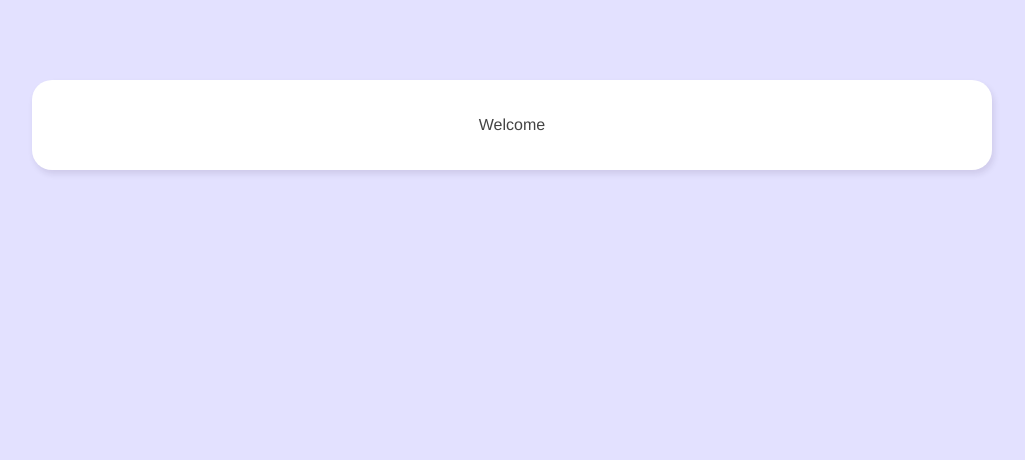
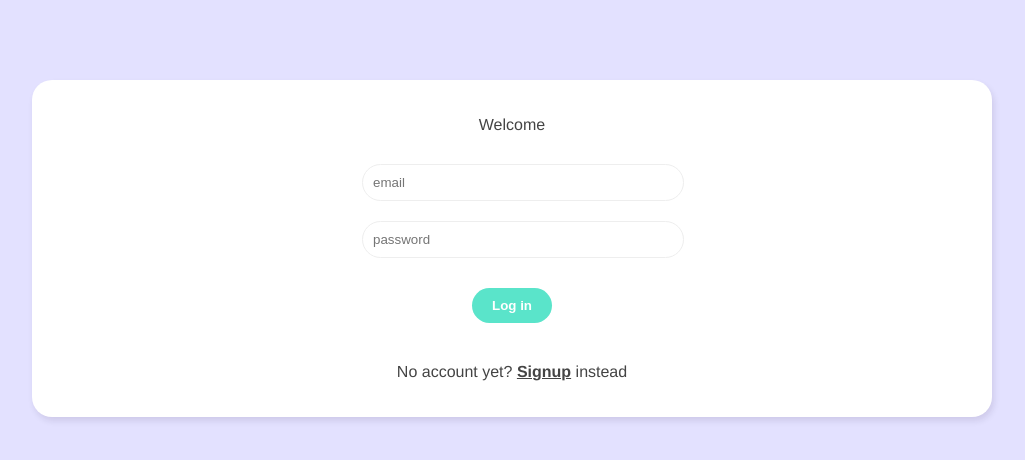
Before and after one commit to Aztim/v-live-chat, a Vue app: page / in a window 1280 px wide. Shown: the top 460 px of the page, without its empty margins (128-1153 px from the left). Built offline with nearby package versions, Linux system fonts and the light colour scheme.

Commit message:
added SignupForm-components and LoginForm

```diff
--- /dev/null
+++ b/src/components/LoginForm.vue
@@ -0,0 +1,28 @@
+<template>
+  <form @submit.prevent="handleSubmit" action="">
+      <input type="email" required placeholder="email" v-model="emal">
+      <input type="password" required placeholder="password" v-model="password">
+      <button>Log in</button>
+  </form>
+</template>
+
+<script>
+import { ref } from 'vue'
+export default {
+  setup () {
+    const email = ref('')
+    const password = ref('')
+
+    const handleSubmit = () => {
+      console.log(email.value, password.value)
+    }
+
+    return {email, password, handleSubmit}
+    // return (displayName.value, email.value, password.value)
+  }
+}
+</script>
+
+<style>
+
+</style>
--- /dev/null
+++ b/src/components/SignupForm.vue
@@ -0,0 +1,30 @@
+<template>
+  <form @submit.prevent="handleSubmit">
+      <input type="text" required placeholder="display name" v-model="displayName">
+      <input type="email" required placeholder="email" v-model="emal">
+      <input type="password" required placeholder="password" v-model="password">
+      <button>Sign Up</button>
+  </form>
+</template>
+
+<script>
+import { ref } from 'vue'
+export default {
+  setup () {
+    const displayName = ref('')
+    const email = ref('')
+    const password = ref('')
+
+    const handleSubmit = () => {
+      console.log(displayName.value)
+    }
+
+    return {displayName, email, password, handleSubmit}
+    // return (displayName.value, email.value, password.value)
+  }
+}
+</script>
+
+<style>
+
+</style>
--- a/src/views/Welcome.vue
+++ b/src/views/Welcome.vue
@@ -1,12 +1,28 @@
 <template>
   <div class="welcome container">
     <p>Welcome</p>
+    <div v-if="showLogin">
+      <LoginForm />
+      <p>No account yet? <span @click="showLogin = false">Signup</span> instead</p>
+    </div>
+    <div v-else>
+      <SignupForm />
+      <p>Already registered? <span @click="showLogin = true">Login</span>instead</p>
+    </div>
   </div>
 </template>
 
 <script>
+import SignupForm from  '@/components/SignupForm.vue'
+import LoginForm from  '@/components/LoginForm.vue'
+import { ref } from 'vue'
+
 export default {
-
+  components: { SignupForm, LoginForm },
+  setup () {
+    const showLogin = ref(true)
+    return { showLogin }
+  }
 }
 </script>
 
@@ -15,4 +31,33 @@
     text-align: center;
     padding: 20px 0;
   }
+
+  .welcome form {
+    width: 300px;
+    margin: 20px auto;
+  }
+
+  .welcome label {
+    display: block;
+    margin: 20px 0 10px;
+  }
+
+  .welcome input {
+    width: 100%;
+    padding: 10px;
+    border-radius: 20px;
+    border: 1px solid #eee;
+    outline: none;
+    color: #999;
+    margin: 10px auto;
+  }
+
+  .welcome span {
+    font-weight: bold;
+    text-decoration: underline;
+    cursor: pointer;
+  }
+  .welcome button {
+    margin: 20px auto;
+  }
 </style>
```
Also changed, not shown: src/components/HelloWorld.vue (deleted, +0 -59 lines).
